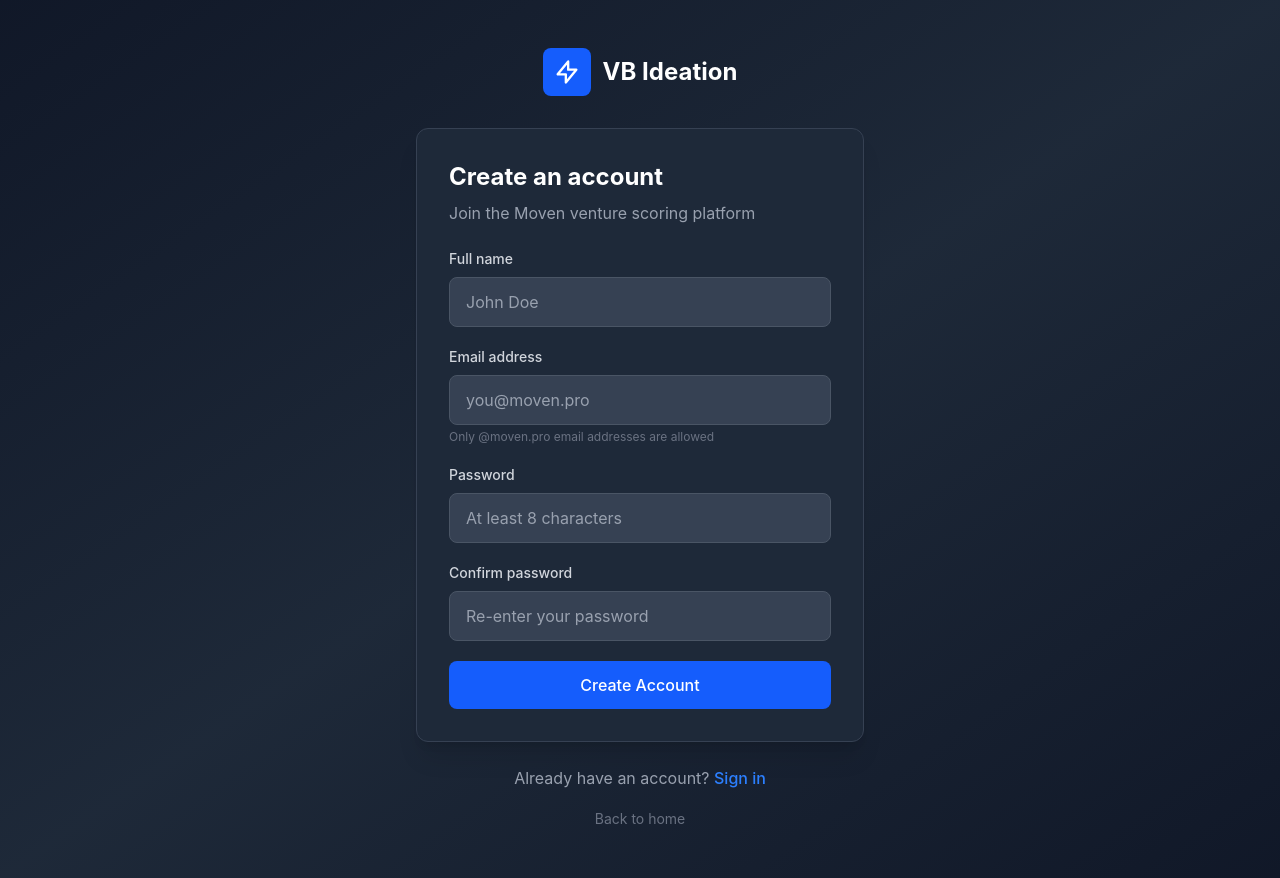
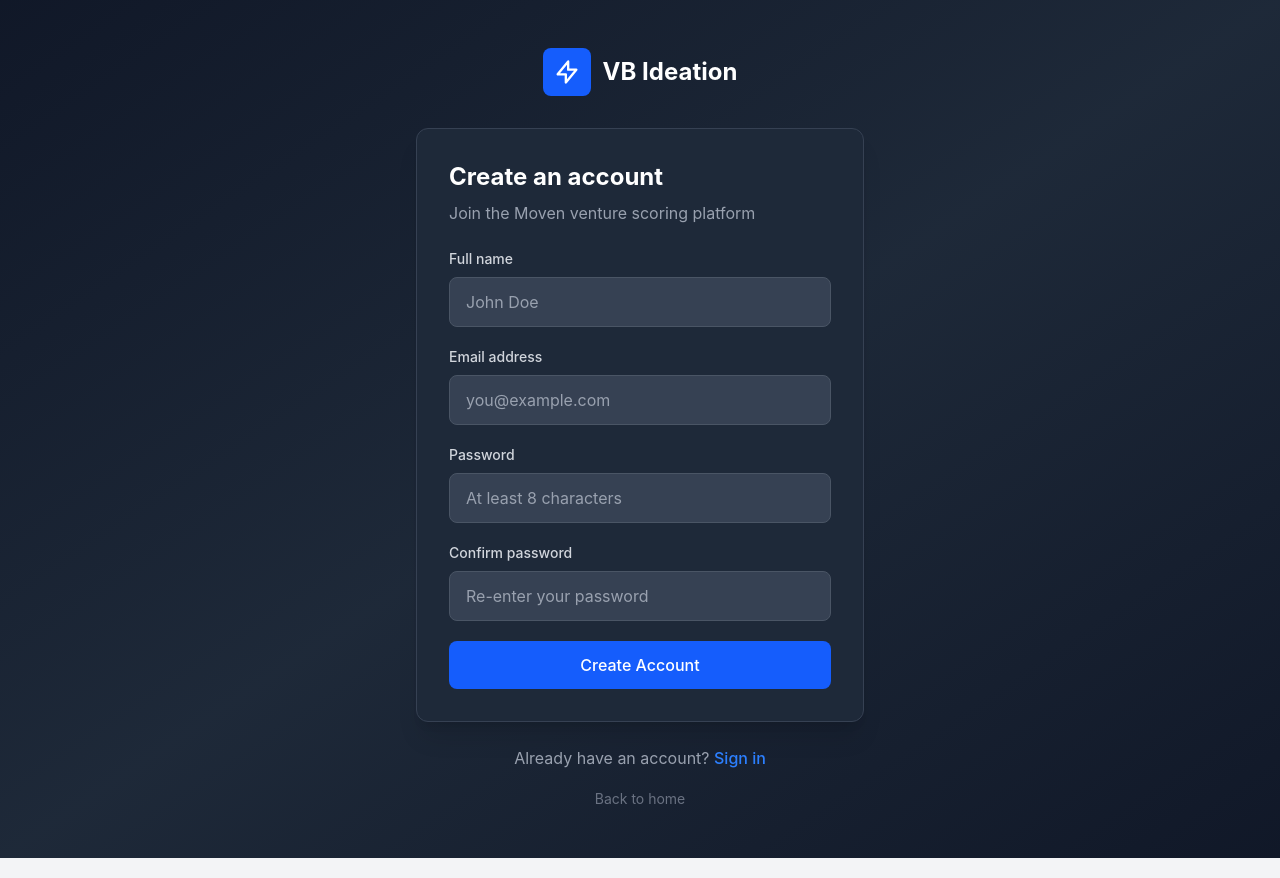
Before and after one commit to ferwakeup/vb-ideation, a React (Vite) app in the folder frontend/: page /register in a window 1280 px wide. Built offline with nearby package versions, Linux system fonts and the light colour scheme.

Commit message:
Remove @moven.pro email restriction for registration
- Allow any email address to register
- Update placeholder text and helper messages
- Update landing page copy

Co-Authored-By: Claude Opus 4.5 <noreply@anthropic.com>

```diff
--- a/frontend/src/pages/LandingPage.tsx
+++ b/frontend/src/pages/LandingPage.tsx
@@ -127,7 +127,7 @@ export default function LandingPage() {
             Create Your Account
           </Link>
           <p className="text-sm text-gray-500 mt-4">
-            Available exclusively for @moven.pro team members
+            Start scoring your venture ideas today
           </p>
         </div>
       </div>
--- a/frontend/src/pages/LoginPage.tsx
+++ b/frontend/src/pages/LoginPage.tsx
@@ -84,7 +84,7 @@ export default function LoginPage() {
                 onChange={(e) => setEmail(e.target.value)}
                 required
                 className="w-full px-4 py-3 bg-gray-700 border border-gray-600 rounded-lg text-white placeholder-gray-400 focus:outline-none focus:ring-2 focus:ring-blue-500 focus:border-transparent"
-                placeholder="you@moven.pro"
+                placeholder="you@example.com"
               />
             </div>
 
--- a/frontend/src/pages/RegisterPage.tsx
+++ b/frontend/src/pages/RegisterPage.tsx
@@ -1,6 +1,6 @@
 /**
  * Register Page Component
- * User registration form with @moven.pro validation and email verification
+ * User registration form with email verification
  */
 import { useState } from 'react';
 import { Link } from 'react-router-dom';
@@ -24,8 +24,8 @@ export default function RegisterPage() {
       return false;
     }
 
-    if (!email.endsWith('@moven.pro')) {
-      setError('Only @moven.pro email addresses are allowed');
+    if (!email.trim()) {
+      setError('Email is required');
       return false;
     }
 
@@ -179,11 +179,8 @@ export default function RegisterPage() {
                 onChange={(e) => setEmail(e.target.value)}
                 required
                 className="w-full px-4 py-3 bg-gray-700 border border-gray-600 rounded-lg text-white placeholder-gray-400 focus:outline-none focus:ring-2 focus:ring-blue-500 focus:border-transparent"
-                placeholder="you@moven.pro"
+                placeholder="you@example.com"
               />
-              <p className="text-xs text-gray-500 mt-1">
-                Only @moven.pro email addresses are allowed
-              </p>
             </div>
 
             <div>
```
Also changed, not shown: 1 other file (tests, documents, lock files or other folders).
